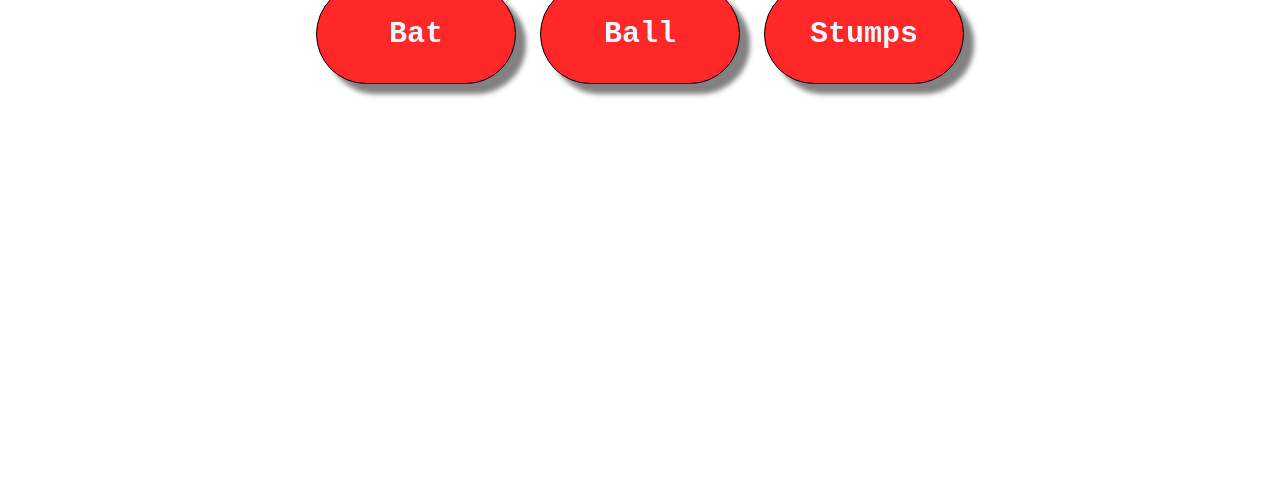
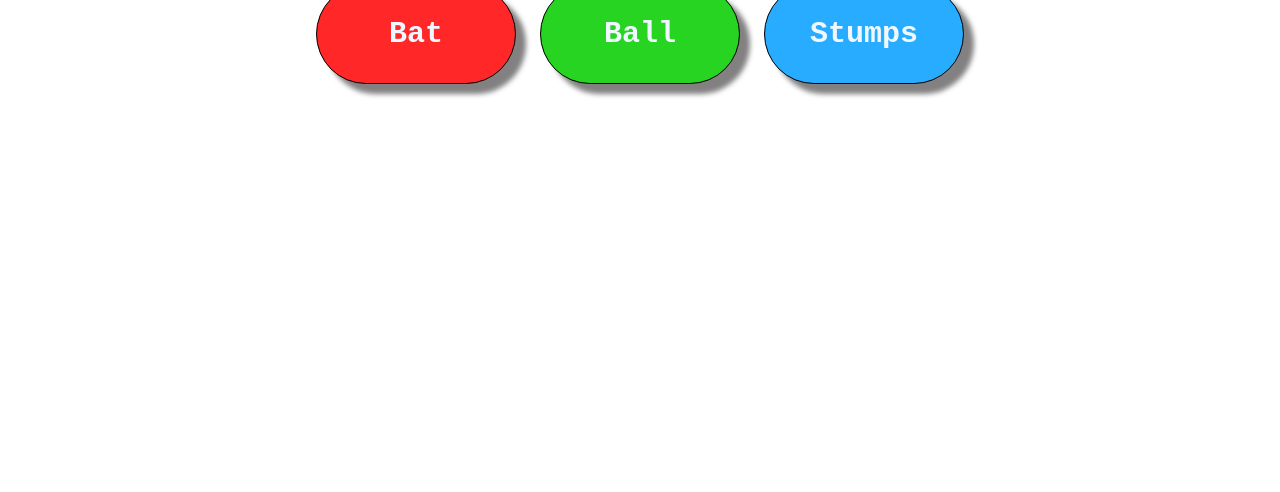
Before and after one commit to krRaviongit/Boomer_Cricket, a plain HTML site: page index.html in a window 1280 px wide. Shown: the part 324-816 px from the top of the page. Drawn offline with Linux system fonts and the light colour scheme; a web font is replaced by a local one.

Commit message:
feat: add unique IDs and background colors to buttons for improved UI

```diff
--- a/index.html
+++ b/index.html
@@ -12,19 +12,19 @@
     <img src="27172420_6061.svg" alt="logo">
   </div>
 
-  <button class="click" onclick="
+  <button id="one"  class="click" onclick="
   let computerChoice=generateComputerChoice();
   resultChoice= getResult(`Bat`, computerChoice);
   showResult(`Bat`, computerChoice, resultChoice);
   ">Bat</button>
 
-  <button class="click" onclick="
+  <button id="two"  class="click" onclick="
   computerChoice=generateComputerChoice();
   resultChoice= getResult(`Ball`, computerChoice);
   showResult(`Ball`, computerChoice, resultChoice);
   ">Ball</button>
 
-  <button class="click" onclick="
+  <button id="three" class="click" onclick="
   computerChoice=generateComputerChoice();
   resultChoice= getResult(`stumps`, computerChoice);
   showResult(`Stumps`, computerChoice, resultChoice);
--- a/style.css
+++ b/style.css
@@ -38,7 +38,6 @@ h1{
   margin:0 10px;
   border: 1px solid black;
   border-radius: 100px;
-  background-color: rgb(255, 39, 39);
   font-family: monospace;
   font-size: 30px;
   font-weight: 600;
@@ -51,3 +50,12 @@ h1{
   box-shadow: none;
 
 }
+#one{
+  background-color: rgb(255, 39, 39);
+}
+#two{
+  background-color: rgb(39, 212, 33);
+}
+#three{
+  background-color: rgb(39, 172, 255);
+}
```
